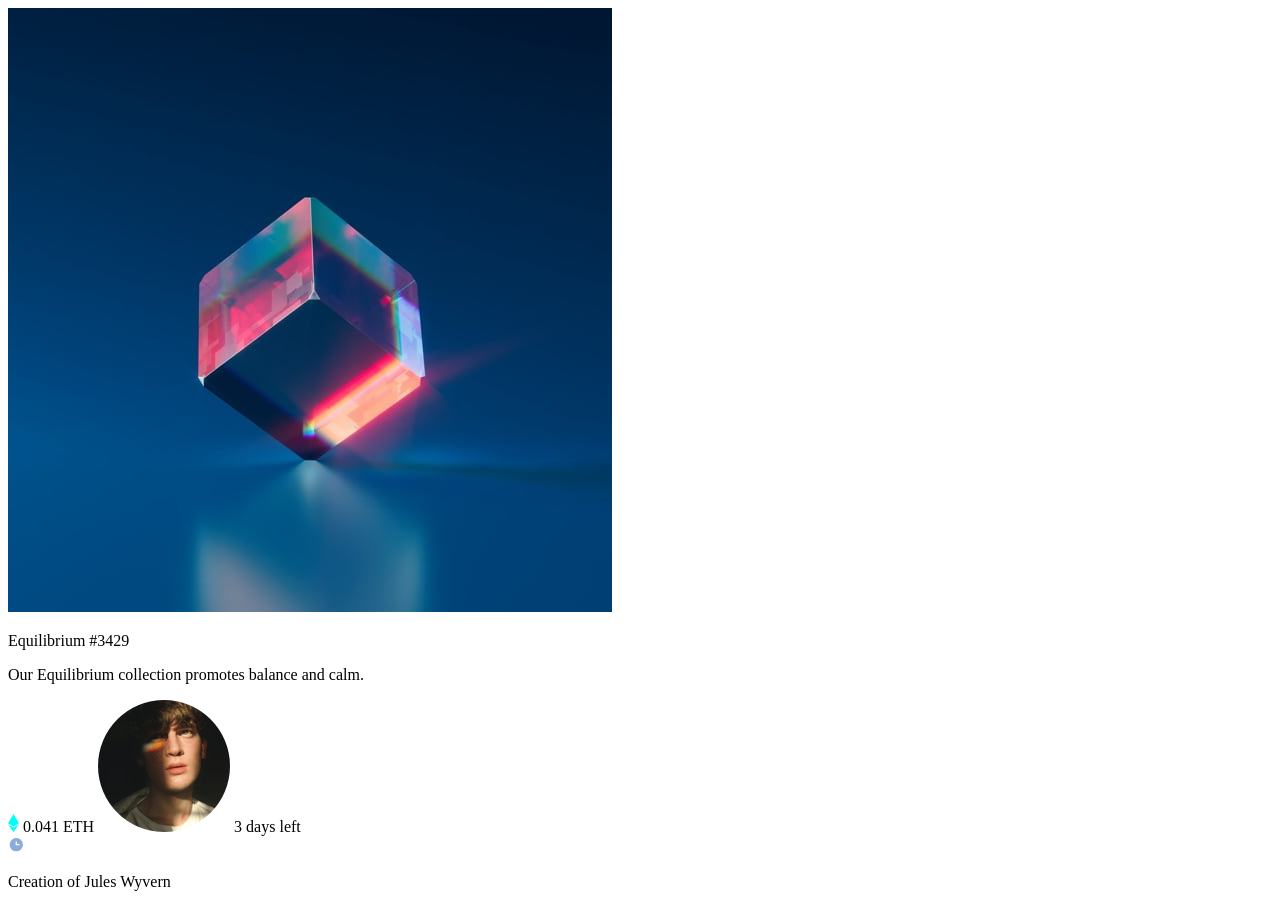
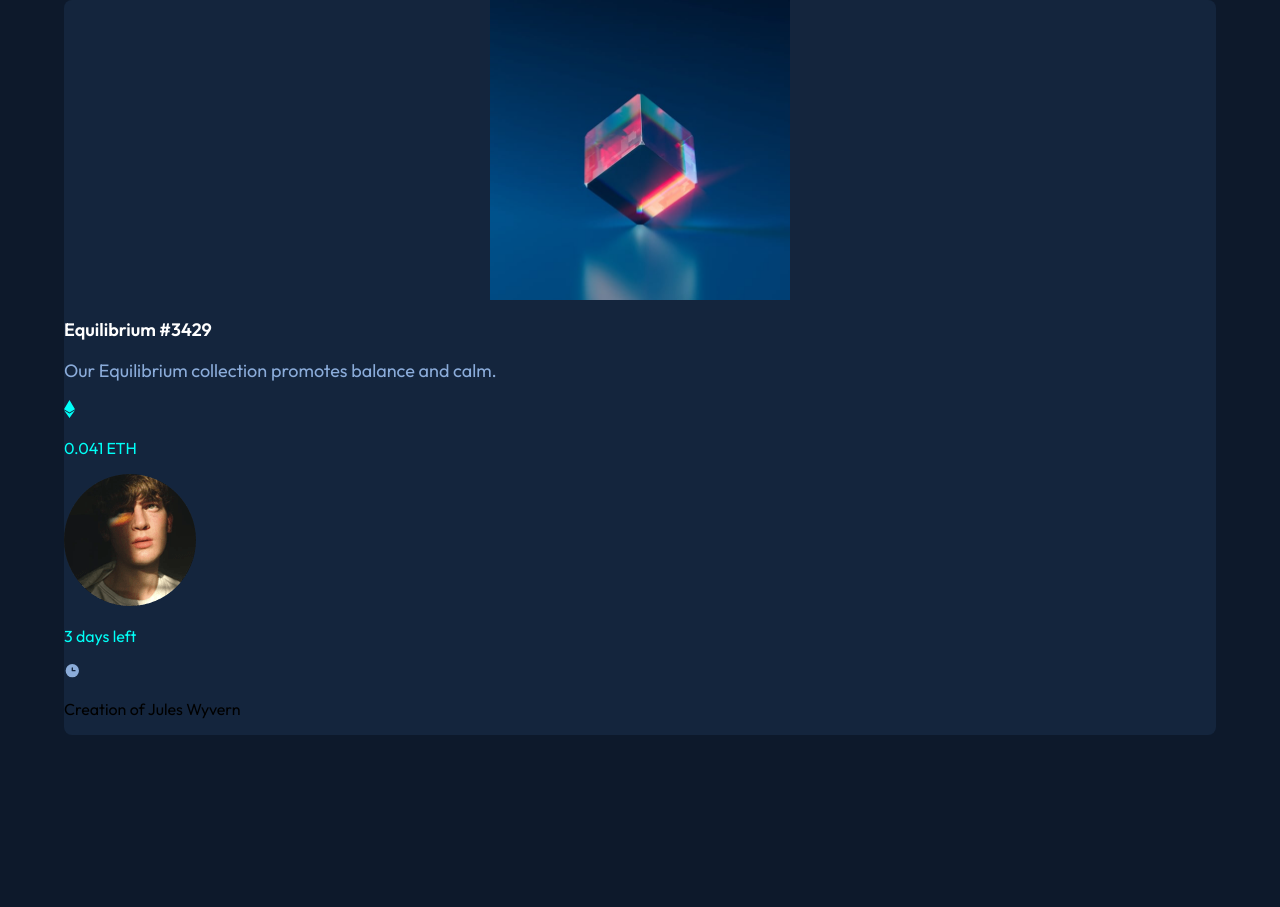
Before and after one commit to JLuis79/Proyecto, a plain HTML site: page index.html in a window 1280 px wide. After the commit the page ends 800 px from the top, so only its background shows below. Drawn offline with Linux system fonts and the light colour scheme.

Commit message:
Realizando cambios a index.html y a style.css

```diff
--- a/index.html
+++ b/index.html
@@ -5,6 +5,10 @@
   <meta name="viewport" content="width=device-width, initial-scale=1.0">
 
   <link rel="icon" type="image/png" sizes="32x32" href="./images/favicon-32x32.png">
+  <link rel="stylesheet" href="./style/style.css">
+  <link rel="preconnect" href="https://fonts.googleapis.com">
+  <link rel="preconnect" href="https://fonts.gstatic.com" crossorigin>
+  <link href="https://fonts.googleapis.com/css2?family=Kumbh+Sans:wght@400;700&family=Outfit:wght@300;400;600&display=swap" rel="stylesheet">
 
   <title>Frontend Mentor | NFT preview card component</title>
 </head>
@@ -13,20 +17,30 @@
         <div class="main-top">
             <img src="./images/image-equilibrium.jpg">
         </div>
-        <div class="main-medium">
-            <div>
+        <div class="main-middle">
+            <div class="main-middle-equilibrium">
                 <p>
                     Equilibrium #3429
                 </p>
+            </div>
+            <div class="main-middle-paragraph">
                 <p>
                     Our Equilibrium collection promotes balance and calm.
                 </p>
             </div>
-            <div>
-                <img src="./images/icon-ethereum.svg">
-                0.041 ETH
-                <img src="./images/image-avatar.png">
-                3 days left
+            <div class="main-middle-eth">
+                <div>
+                    <img src="./images/icon-ethereum.svg">
+                    <p>
+                        0.041 ETH
+                    </p>
+                </div>
+                <div>
+                    <img src="./images/image-avatar.png">
+                    <p>
+                        3 days left
+                    </p>
+                </div>
             </div>
         </div>
         <div class="main-bottom">
--- a/style/style.css
+++ b/style/style.css
@@ -0,0 +1,49 @@
+:root{
+    --Soft-blue: hsl(215, 51%, 70%);
+    --Cyan: hsl(178, 100%, 50%);
+    --Very-dark-blue-mainBG: hsl(217, 54%, 11%);
+    --Very-dark-blue-cardBG: hsl(216, 50%, 16%);
+    --Very-dark-blue-line: hsl(215, 32%, 27%);
+    --White: hsl(0, 0%, 100%);
+
+    --Font-size-paragraph: 18px;
+}
+
+html,
+body{
+    margin: 0;
+    box-sizing: border-box;
+    font-family: 'Kumbh Sans', sans-serif;
+    font-family: 'Outfit', sans-serif;
+}
+body{
+    background: var(--Very-dark-blue-mainBG);
+}
+.main{
+    background: var(--Very-dark-blue-cardBG);
+    border-radius: 8px;
+    width: 90%;
+    margin: 0 auto;
+    overflow: hidden;
+}
+.main-top{
+    border-radius: 8px;
+    height: 300px;
+    position: relative;
+    display: flex;
+    justify-content: center;
+}
+.main-middle-equilibrium p{
+    font-size: var(--Font-size-paragraph);
+    font-weight: 600;
+    color: var(--White);
+}
+.main-middle-paragraph p{
+    font-size: var(--Font-size-paragraph);
+    font-weight: 400;
+    color: var(--Soft-blue);
+}
+.main-middle-eth div p{
+    font-weight: 400;
+    color: var(--Cyan);
+}
```
